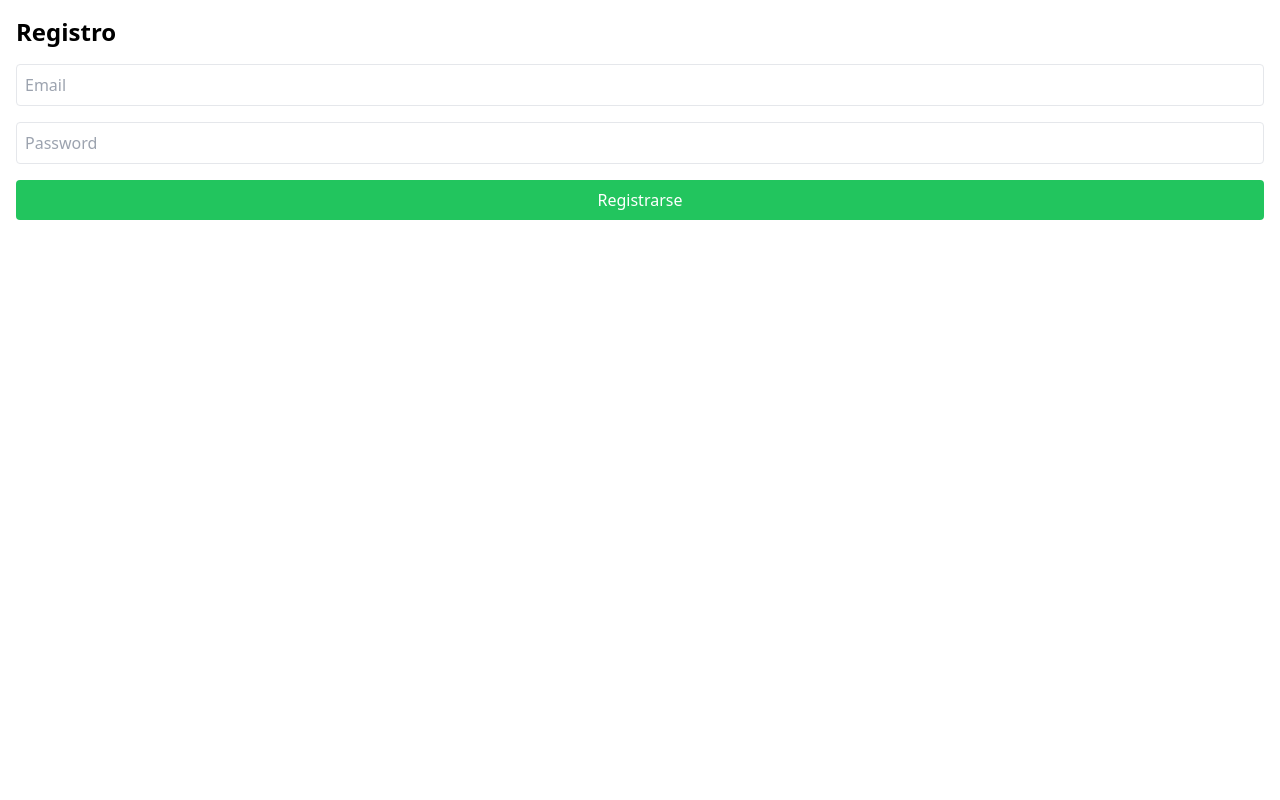
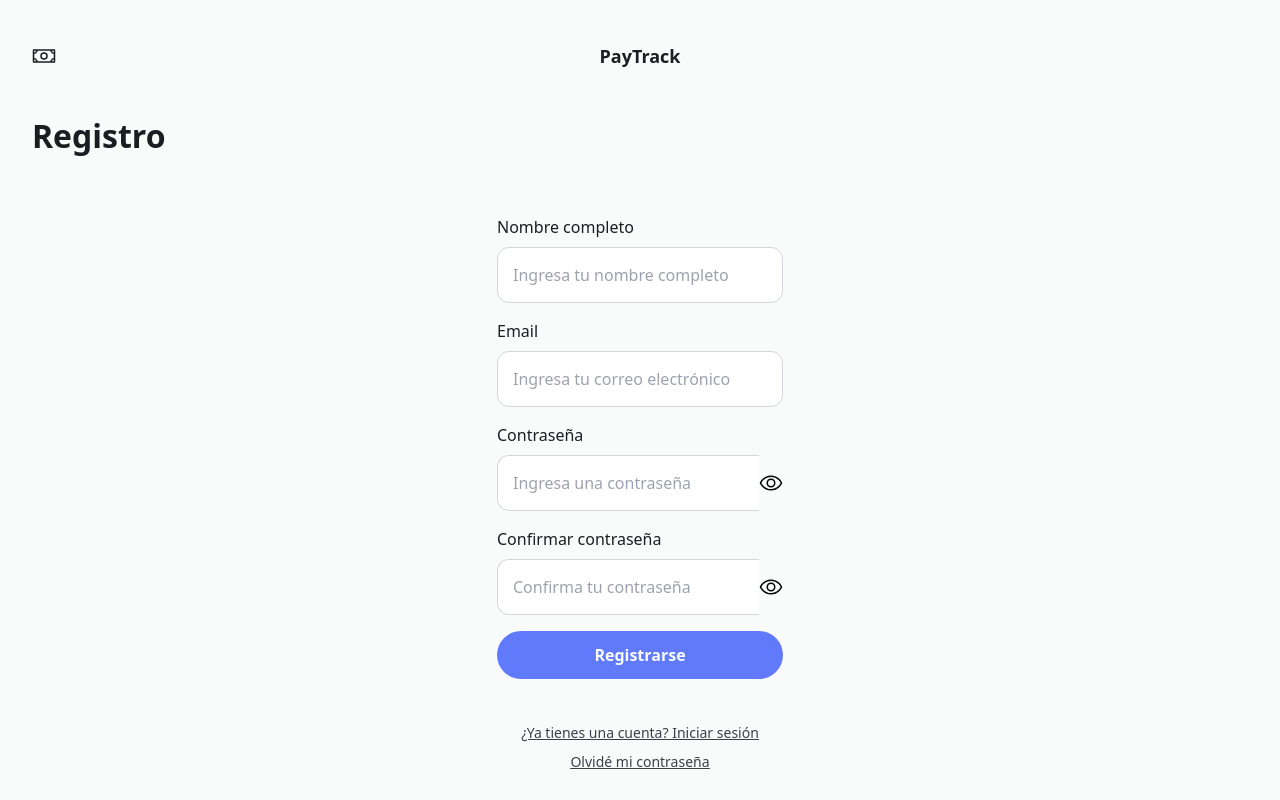
Before and after one commit to Isaac-Abarca/PayTrack, a React (Vite) app: page /signup in a window 1280 px wide. Built offline with nearby package versions, Linux system fonts and the light colour scheme; no server answers.

Commit message:
Se agrego la funcionalidad del registro en la aplicacion

```diff
--- a/src/pages/SignUp.jsx
+++ b/src/pages/SignUp.jsx
@@ -1,45 +1,110 @@
 import { useState } from 'react';
-import { useNavigate } from 'react-router-dom';
+import { useNavigate, Link } from 'react-router-dom';
 import { auth } from '../firebaseConfig';
 import { createUserWithEmailAndPassword } from 'firebase/auth';
+import EyeIcon from '../assets/EyeIcon';
+import '../styles/SignUp.css';
+
+
 
 const SignUp = () => {
   const [email, setEmail] = useState('');
   const [password, setPassword] = useState('');
+  const [confirmPassword, setConfirmPassword] = useState('');
+  const [showPassword, setShowPassword] = useState(false);
+  const [error, setError] = useState('');
   const navigate = useNavigate();
 
   const handleSignUp = async (e) => {
     e.preventDefault();
+    if (password !== confirmPassword) {
+      setError('Las contraseñas no coinciden');
+      return;
+    }
     try {
       await createUserWithEmailAndPassword(auth, email, password);
       navigate('/');
     } catch (error) {
-      console.error("Error signing up:", error.message);
+      setError('Error al registrarse: ' + error.message);
     }
   };
 
+  const togglePasswordVisibility = () => {
+    setShowPassword(!showPassword);
+  };
+
   return (
-    <div className="p-4">
-      <h2 className="text-2xl font-bold mb-4">Registro</h2>
-      <form onSubmit={handleSignUp} className="flex flex-col gap-4">
+    <div className="signup-container">
+      <div className="signup-header">
+        <div className="header-top">
+          <div className="text-[#1C1D22] flex size-12 shrink-0 items-center">
+            <svg xmlns="http://www.w3.org/2000/svg" width="24px" height="24px" fill="currentColor" viewBox="0 0 256 256">
+              <path d="M128,88a40,40,0,1,0,40,40A40,40,0,0,0,128,88Zm0,64a24,24,0,1,1,24-24A24,24,0,0,1,128,152ZM240,56H16a8,8,0,0,0-8,8V192a8,8,0,0,0,8,8H240a8,8,0,0,0,8-8V64A8,8,0,0,0,240,56ZM193.65,184H62.35A56.78,56.78,0,0,0,24,145.65v-35.3A56.78,56.78,0,0,0,62.35,72h131.3A56.78,56.78,0,0,0,232,110.35v35.3A56.78,56.78,0,0,0,193.65,184ZM232,93.37A40.81,40.81,0,0,1,210.63,72H232ZM45.37,72A40.81,40.81,0,0,1,24,93.37V72ZM24,162.63A40.81,40.81,0,0,1,45.37,184H24ZM210.63,184A40.81,40.81,0,0,1,232,162.63V184Z"></path>
+            </svg>
+          </div>
+          <h2>PayTrack</h2>
+        </div>
+        <h1 className="signup-title">Registro</h1>
+      </div>
+      <form onSubmit={handleSignUp} className="signup-form">
+        {error && <p className="error">{error}</p>}
+        <label>
+          <p>Nombre completo</p>
+          <input
+            type="text"
+            placeholder="Ingresa tu nombre completo"
+            required
+          />
+        </label>
+        <label>
+          <p>Email</p>
           <input
             type="email"
-          placeholder="Email"
+            placeholder="Ingresa tu correo electrónico"
             value={email}
             onChange={(e) => setEmail(e.target.value)}
-          className="border p-2 rounded"
             required
           />
+        </label>
+        <label>
+          <p>Contraseña</p>
+          <div className="password-container">
             <input
-          type="password"
-          placeholder="Password"
+              type={showPassword ? 'text' : 'password'}
+              placeholder="Ingresa una contraseña"
               value={password}
               onChange={(e) => setPassword(e.target.value)}
-          className="border p-2 rounded"
               required
             />
-        <button type="submit" className="bg-green-500 text-white p-2 rounded">Registrarse</button>
+            <EyeIcon onClick={togglePasswordVisibility} />
+          </div>
+        </label>
+        <label>
+          <p>Confirmar contraseña</p>
+          <div className="password-container">
+            <input
+              type={showPassword ? 'text' : 'password'}
+              placeholder="Confirma tu contraseña"
+              value={confirmPassword}
+              onChange={(e) => setConfirmPassword(e.target.value)}
+              required
+            />
+            <EyeIcon onClick={togglePasswordVisibility} />
+          </div>
+        </label>
+        <button type="submit" className="signup-button">
+          Registrarse
+        </button>
       </form>
+      <div>
+        <p className="signup-footer">
+          <Link to="/login">¿Ya tienes una cuenta? Iniciar sesión</Link>
+        </p>
+        <p className="signup-footer">
+          <Link to="/forgot-password">Olvidé mi contraseña</Link>
+        </p>
+        <div className="h-5 bg-[#F9FAFA]"></div>
+      </div>
     </div>
   );
 };
--- /dev/null
+++ b/src/styles/SignUp.css
@@ -0,0 +1,132 @@
+.signup-container {
+  display: flex;
+  flex-direction: column;
+  justify-content: space-between;
+  min-height: 100vh;
+  background-color: #f9fafa;
+  font-family: "Plus Jakarta Sans", "Noto Sans", sans-serif;
+}
+
+.signup-header {
+  padding: 1rem;
+}
+
+.signup-header .header-top {
+  display: flex;
+  align-items: center;
+  justify-content: space-between;
+  padding: 1rem;
+}
+
+.signup-header .header-top h2 {
+  color: #1c1d22;
+  font-size: 1.125rem;
+  font-weight: bold;
+  text-align: center;
+  flex: 1;
+  padding-right: 3rem;
+}
+
+.signup-header .header-top svg {
+  width: 24px;
+  height: 24px;
+}
+
+.signup-title {
+  color: #1c1d22;
+  font-size: 32px;
+  font-weight: bold;
+  padding: 1rem 1rem 0.75rem;
+  margin: 0;
+  text-align: left;
+}
+
+.signup-form {
+  max-width: 480px;
+  margin: 0 auto;
+  padding: 0 1rem;
+}
+
+.signup-form label {
+  display: flex;
+  flex-direction: column;
+  margin-bottom: 1rem;
+}
+
+.signup-form p {
+  color: #1c1d22;
+  font-size: 1rem;
+  font-weight: 500;
+  margin-bottom: 0.5rem;
+}
+
+.signup-form input {
+  border: 1px solid #d5d6dd;
+  background-color: #ffffff;
+  height: 56px;
+  padding: 15px;
+  font-size: 1rem;
+  border-radius: 12px;
+  color: #1c1d22;
+}
+
+.signup-form .password-container {
+  display: flex;
+  align-items: center;
+  border-radius: 12px;
+}
+
+.signup-form .password-container input {
+  border-radius: 12px 0 0 12px;
+  border-right: none;
+  flex: 1;
+}
+
+.signup-form .password-container div {
+  padding-right: 15px;
+  background-color: #ffffff;
+  border: 1px solid #d5d6dd;
+  border-left: none;
+  border-radius: 0 12px 12px 0;
+  display: flex;
+  align-items: center;
+  cursor: pointer;
+}
+
+.signup-form .password-container div svg {
+  color: #3c3f4a;
+}
+
+.signup-button {
+  background-color: #607afb;
+  color: #f9fafa;
+  font-size: 1rem;
+  font-weight: bold;
+  text-align: center;
+  height: 48px;
+  border-radius: 24px;
+  cursor: pointer;
+  width: 100%;
+  max-width: 480px;
+  margin: 1rem auto;
+  display: flex;
+  justify-content: center;
+  align-items: center;
+}
+
+.signup-footer {
+  text-align: center;
+  font-size: 0.875rem;
+  color: #3c3f4a;
+  margin-bottom: 0.5rem;
+  text-decoration: underline;
+}
+
+.hidden {
+  display: none;
+}
+
+.error {
+  color: red;
+  font-size: 0.875rem;
+}
```
Lines whose indentation alone changed are shown as unchanged.
